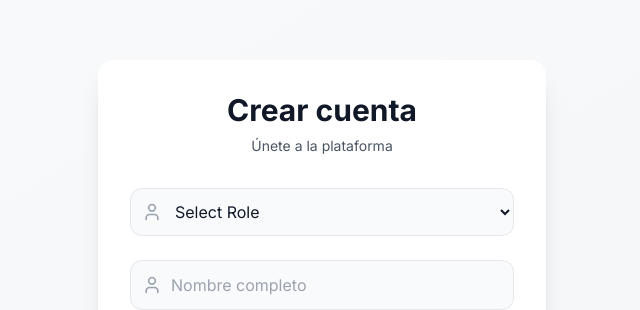
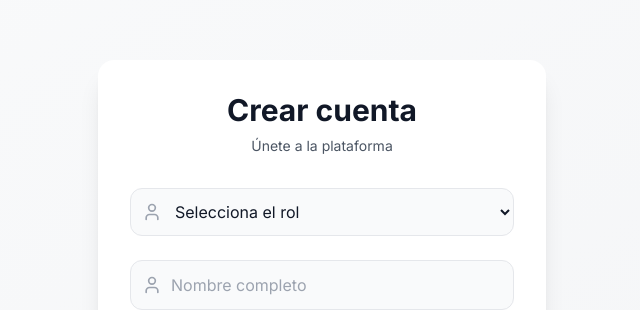
Before and after one commit to ArturoExe/residencia-v2, a Next.js app: page /register in a window 1280 px wide. Shown: the top 310 px of the page, without its empty margins (318-958 px from the left). Built offline with nearby package versions, Linux system fonts and the light colour scheme.

Commit message:
Traducciones
Traducciones del inglés a español

```diff
--- a/src/app/patients/[id]/view/page.jsx
+++ b/src/app/patients/[id]/view/page.jsx
@@ -73,7 +73,7 @@ const ViewPatientPage = ({ params }) => {
         animate={{ opacity: 1, y: 0 }}
         className="text-gray-500 text-center p-4"
       >
-        Patient not found
+        Paciente no encontrado
       </motion.div>
     );
   }
@@ -89,7 +89,7 @@ const ViewPatientPage = ({ params }) => {
         animate={{ opacity: 1, y: 0 }}
         className="text-3xl font-bold text-gray-900 py-4 border-b mb-10"
       >
-        Patient Details
+        Detalles del paciente
       </motion.h1>
 
       <motion.ul
--- a/src/app/register/page.tsx
+++ b/src/app/register/page.tsx
@@ -76,7 +76,7 @@ export default function RegisterPage() {
       type: "select",
       value: role,
       onChange: setRole,
-      placeholder: "Select Role",
+      placeholder: "Selecciona el rol",
       icon: <User className="text-gray-400" size={20} />,
       options: ["Doctor", "Enfermero", "Técnico", "Administrador", "Otro"],
     },
```
